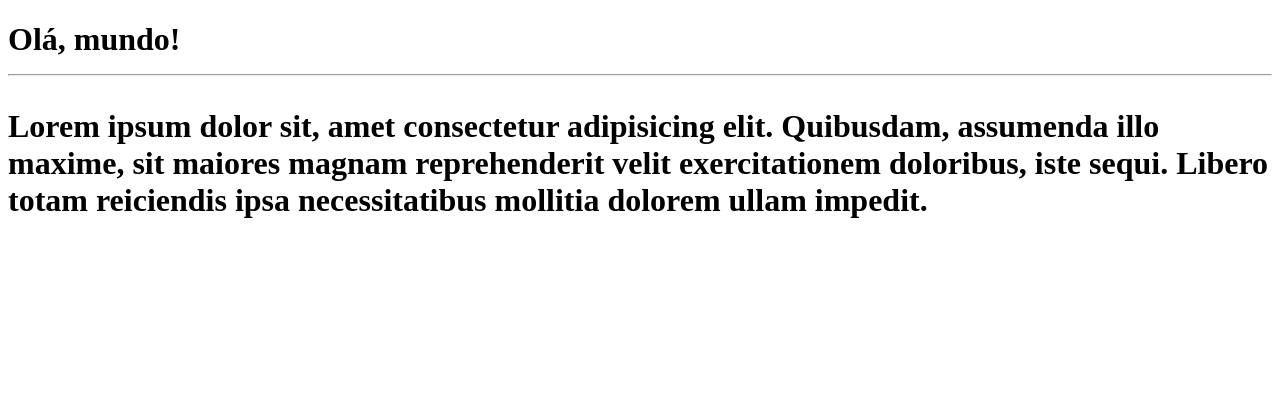
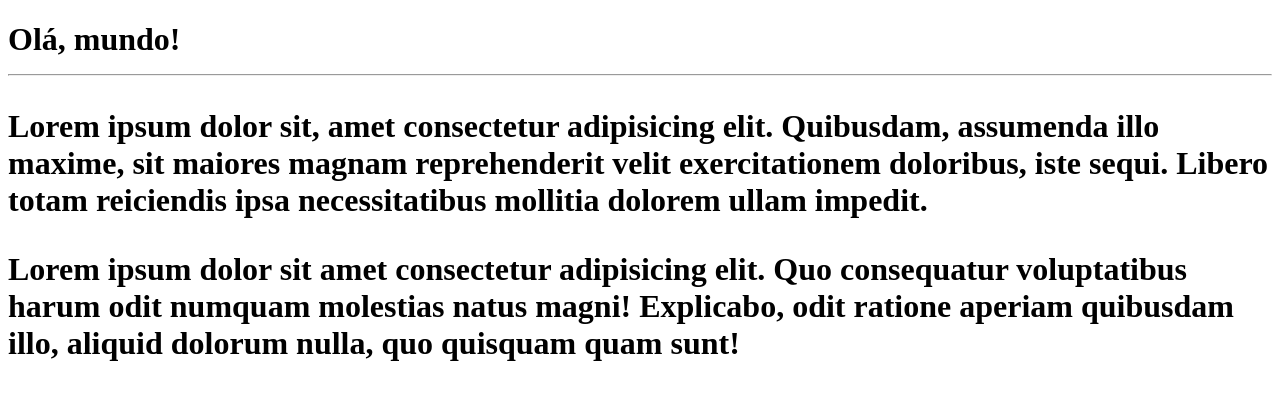
Before and after one commit to lolabarbosa/Ola-Mundo, a plain HTML site: page site-exemplo/index.html in a window 1280 px wide. Drawn offline with Linux system fonts and the light colour scheme.

Commit message:
novo parágrafo

```diff
--- a/site-exemplo/index.html
+++ b/site-exemplo/index.html
@@ -10,6 +10,7 @@
     <h1>Olá, mundo!
         <hr>
         <p>Lorem ipsum dolor sit, amet consectetur adipisicing elit. Quibusdam, assumenda illo maxime, sit maiores magnam reprehenderit velit exercitationem doloribus, iste sequi. Libero totam reiciendis ipsa necessitatibus mollitia dolorem ullam impedit.</p>
+        <p>Lorem ipsum dolor sit amet consectetur adipisicing elit. Quo consequatur voluptatibus harum odit numquam molestias natus magni! Explicabo, odit ratione aperiam quibusdam illo, aliquid dolorum nulla, quo quisquam quam sunt!</p>
     </h1>
 </body>
 </html>
```
